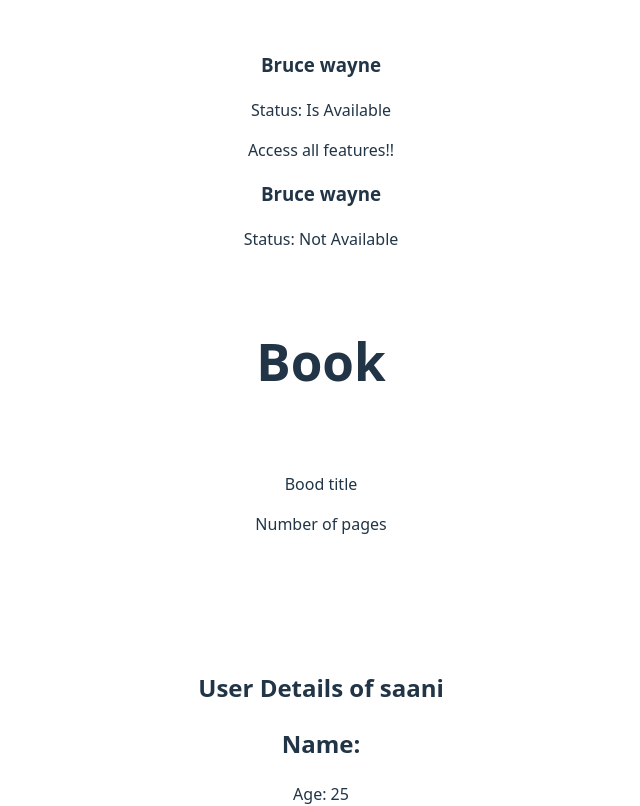
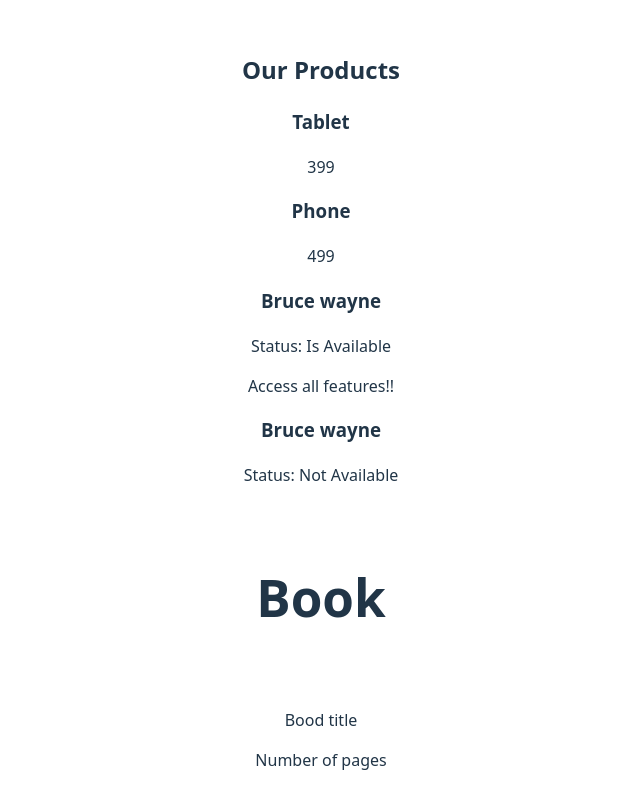
Before and after one commit to Saanimustapha/Learning-React, a React (Vite) app: page / in a window 1280 px wide. Shown: the top 806 px of the page, without its empty margins (319-959 px from the left). Built offline with nearby package versions, Linux system fonts and the light colour scheme.

Commit message:
Rendered list items in react and assigning each rendered list element with key props for efficient UI update.

```diff
--- a/src/App.jsx
+++ b/src/App.jsx
@@ -7,6 +7,7 @@ import { Greeting } from './Greeting'
 import { UserCard } from './UserCard'
 import { CardWrapper } from './CardWrapper'
 import { UserDetails } from './UserDetails'
+import { ProductList } from './ProductList'
 import './App.css'
 
 
@@ -14,6 +15,7 @@ function App() {
 
   return (
     <>
+    <ProductList/>
     <UserDetails name="Bruce wayne" isOnline={true} isPremium={true}/>
     <UserDetails name="Bruce wayne" isOnline={false} isPremium={false}/>
     <CardWrapper title = "Book"/>
--- /dev/null
+++ b/src/ProductList.jsx
@@ -0,0 +1,37 @@
+import React from "react"
+
+export const ProductList = () => {
+    const products  = [
+        {
+            id:1,
+            name:"Laptop",
+            price:299
+        },
+        {
+            id:2,
+            name:"Tablet",
+            price:399
+        },
+        {
+            id:3,
+            name:"Phone",
+            price:499
+        }
+    ]
+
+    const views =  products.filter((product) => product.price > 300).map((product) => {
+                    return (
+                        <React.Fragment key={product.id}>
+                        <h3>{product.name}</h3>
+                        <p>{product.price}</p>
+                        </React.Fragment>
+                    )
+                })
+
+    return (
+        <div>
+            <h2>Our Products</h2>
+            {views}
+        </div>
+    )
+}
```
